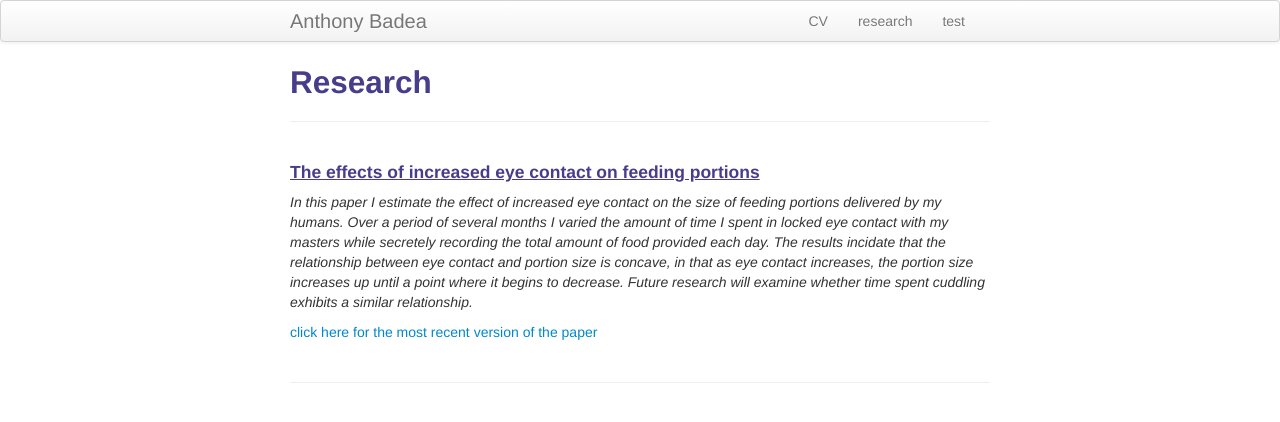
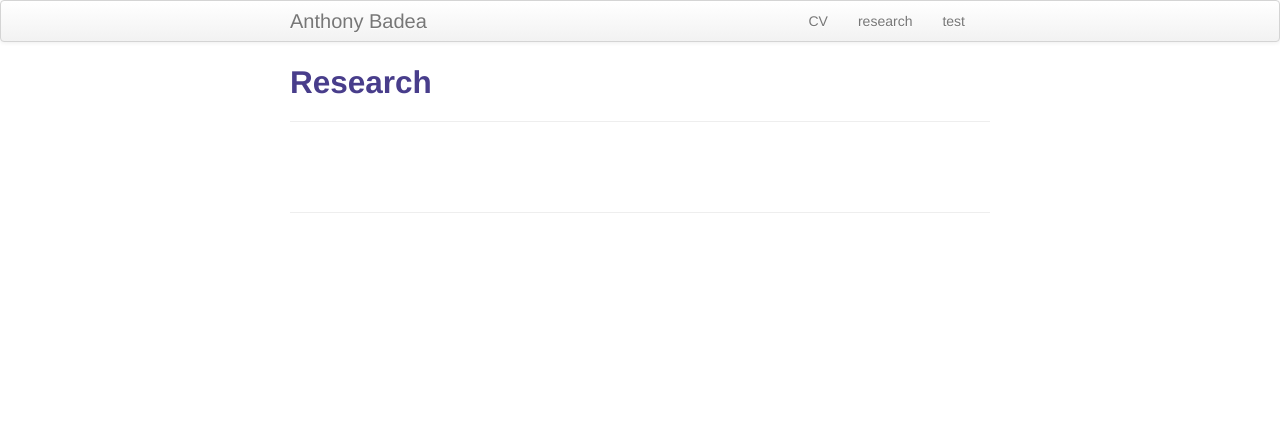
Before and after one commit to badeaa3/badeaa3.github.io, a Jekyll site: the page built from pages/research.md, in a window 1280 px wide. Shown: the top 422 px of the page. Built offline with Jekyll 4.4.1, drawn with Linux system fonts in a browser that asks for light colours.

Commit message:
clean up

```diff
--- a/pages/research.md
+++ b/pages/research.md
@@ -6,11 +6,15 @@ description: Blue Ham's research
 
 
 
-#### <u>The effects of increased eye contact on feeding portions</u>
-*In this paper I estimate the effect of increased eye contact on the size of feeding portions delivered by my humans. Over a period of several months I varied the amount of time I spent in locked eye contact with my masters while secretely recording the total amount of food provided each day. The results incidate that the relationship between eye contact and portion size is concave, in that as eye contact increases, the portion size increases up until a point where it begins to decrease. Future research will examine whether time spent cuddling exhibits a similar relationship.*
+<!-- # ATLAS New Small Wheel -->
+<!-- Upgrade of ATLAS detector -->
 
-[click here for the most recent version of the paper]({{ BASE_PATH}}/pages/working_papers/sample-working-paper.pdf)
+<!-- [click here for the most recent version of the paper]({{ BASE_PATH}}/pages/working_papers/sample-working-paper.pdf) -->
 
+<!-- # Search for Resonance in Many Jet Final States -->
+<!-- Upgrade -->
+
+<!-- # Search for Quark Gluon Plasma  -->
 
 <!-- Note: this is how to write a comment in HTML. Everything in here won't show up on your webpage.-->
 
```
